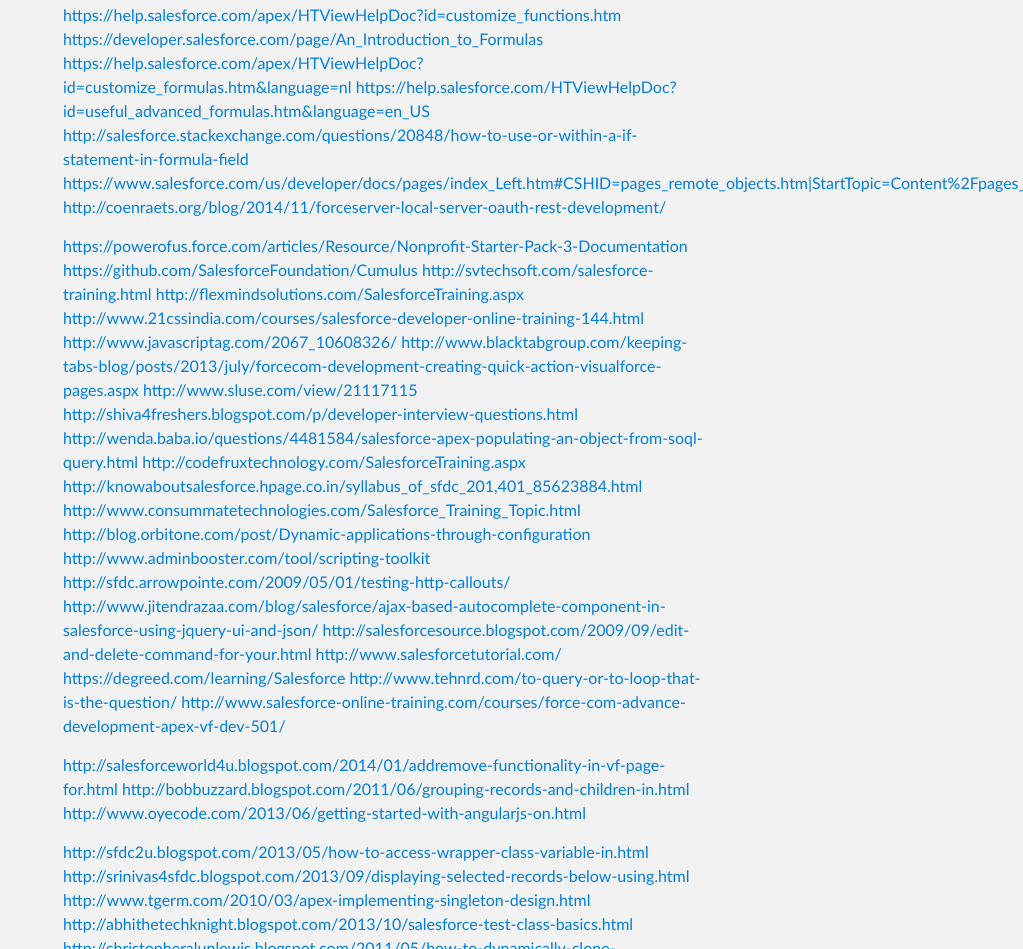
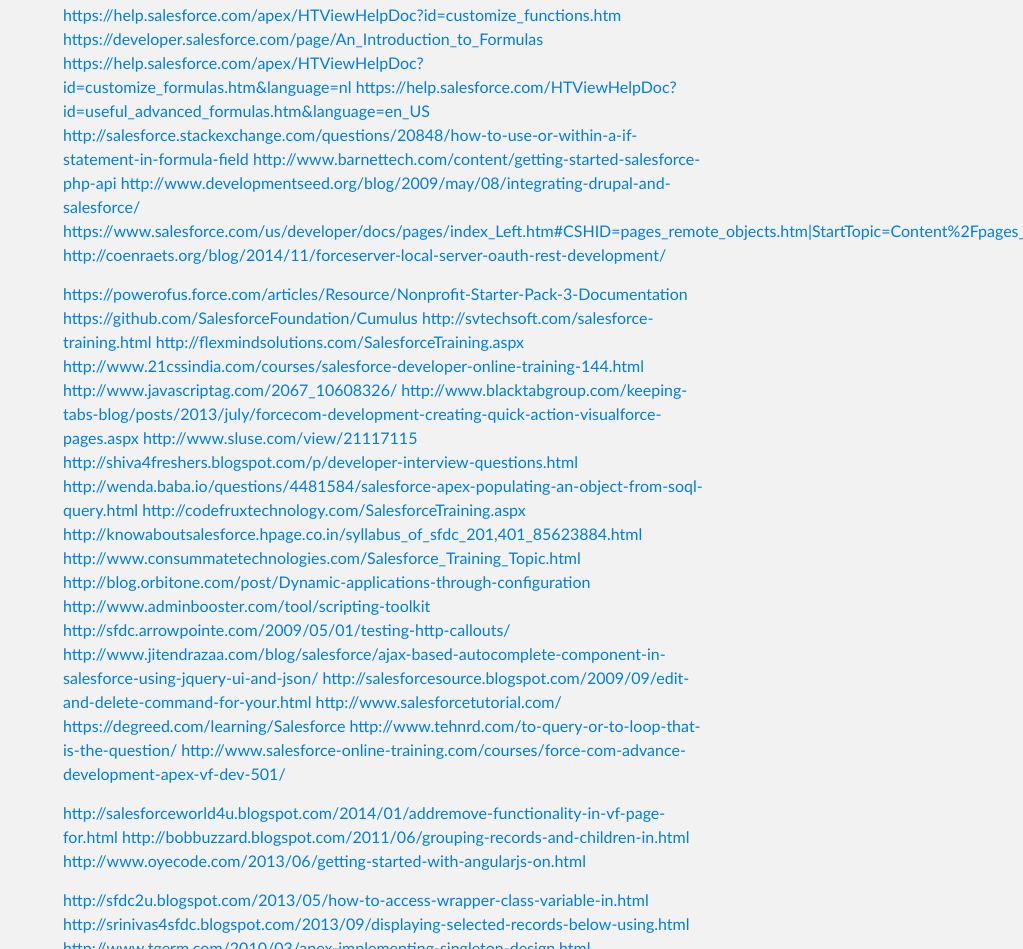
Before and after one commit to jlmwebhosting/SalesforceLearningRoadmap, a plain HTML site: page index.html in a window 1280 px wide. Shown: the part 7565-8514 px from the top of the page, without its empty margins (257-1280 px from the left). Drawn offline with Linux system fonts and the light colour scheme.

```diff
--- a/index.html
+++ b/index.html
@@ -396,6 +396,8 @@ How to pass the value from one Visualforce Page to another
 <a href="https://help.salesforce.com/apex/HTViewHelpDoc?id=customize_formulas.htm&amp;language=nl">https://help.salesforce.com/apex/HTViewHelpDoc?id=customize_formulas.htm&amp;language=nl</a>
 <a href="https://help.salesforce.com/HTViewHelpDoc?id=useful_advanced_formulas.htm&amp;language=en_US">https://help.salesforce.com/HTViewHelpDoc?id=useful_advanced_formulas.htm&amp;language=en_US</a>
 <a href="http://salesforce.stackexchange.com/questions/20848/how-to-use-or-within-a-if-statement-in-formula-field">http://salesforce.stackexchange.com/questions/20848/how-to-use-or-within-a-if-statement-in-formula-field</a>
+<a href="http://www.barnettech.com/content/getting-started-salesforce-php-api">http://www.barnettech.com/content/getting-started-salesforce-php-api</a>
+<a href="http://www.developmentseed.org/blog/2009/may/08/integrating-drupal-and-salesforce/">http://www.developmentseed.org/blog/2009/may/08/integrating-drupal-and-salesforce/</a>
 <a href="https://www.salesforce.com/us/developer/docs/pages/index_Left.htm#CSHID=pages_remote_objects.htm%7CStartTopic=Content%2Fpages_remote_objects.htm%7CSkinName=webhelp">https://www.salesforce.com/us/developer/docs/pages/index_Left.htm#CSHID=pages_remote_objects.htm|StartTopic=Content%2Fpages_remote_objects.htm|SkinName=webhelp</a>
 <a href="http://coenraets.org/blog/2014/11/forceserver-local-server-oauth-rest-development/">http://coenraets.org/blog/2014/11/forceserver-local-server-oauth-rest-development/</a></p>
 
```
Also changed, not shown: params.json (+1 -1 lines).
